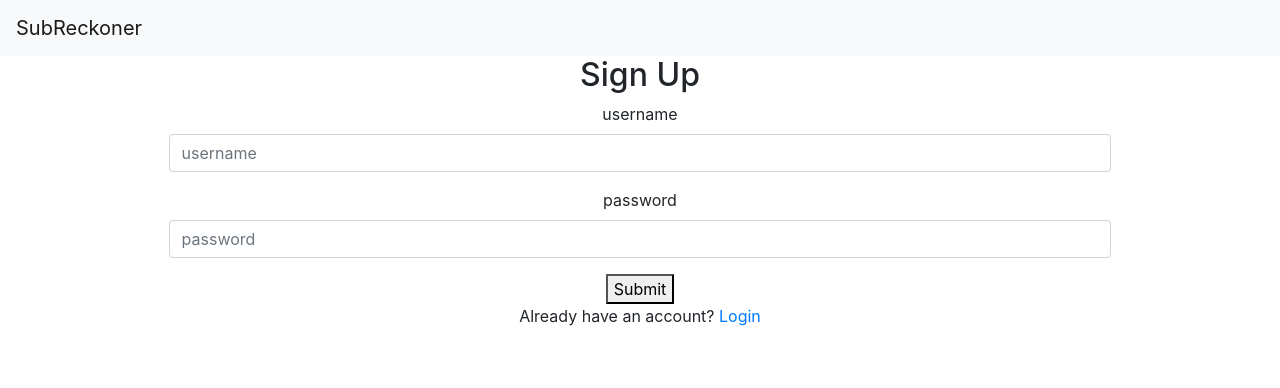
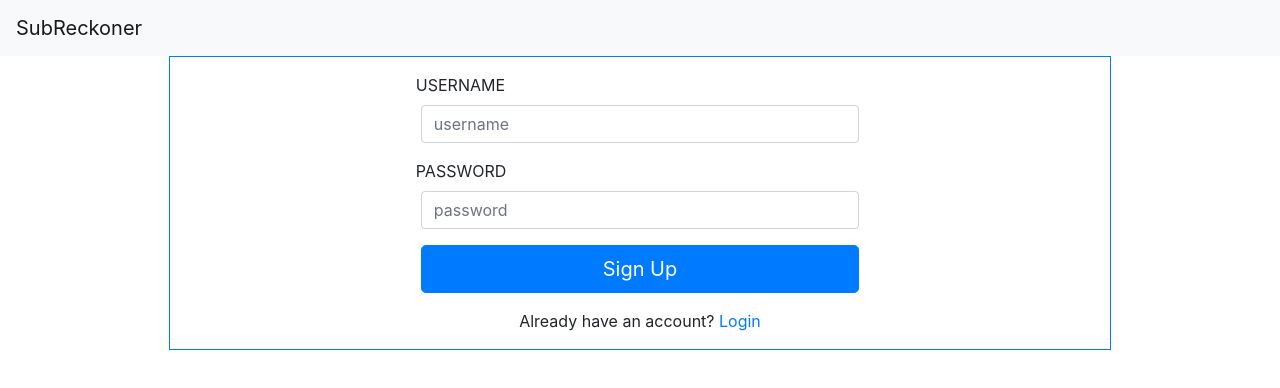
Before and after one commit to ngraton/subscription-frontend-mirror, a React (Create React App) app: page /signup in a window 1280 px wide. Shown: the top 388 px of the page. Built offline with nearby package versions, Linux system fonts and the light colour scheme.

Commit message:
Added container, border, and buttton for signup

```diff
--- a/src/pages/SignupPage.js
+++ b/src/pages/SignupPage.js
@@ -1,5 +1,5 @@
 import React, { Component } from 'react';
-import { Form, Container, Alert } from 'react-bootstrap';
+import { Form, Container, Alert, Button } from 'react-bootstrap';
 import { Link } from 'react-router-dom';
 import AuthenticationsAPI from '../api/AuthenticationsAPI';
 
@@ -41,20 +41,27 @@ class SignupPage extends Component {
     return (
       <Container>
         {this.state.redirectNewSub && window.location.assign('/addsubscription')}
-        <div align='center'>
-        <h2>Sign Up</h2>
+        <div align='center' className='border border-primary'>
         {this.state.errorMessage && <Alert variant='danger'>{this.state.errorMessage}</Alert>}
+        <Container className="w-50 p-3" >
         <Form onSubmit={this.handleSubmit}>
           <Form.Group controlId="formUserName">
-            <Form.Label>username</Form.Label>
+          <div className="form-row align-items-left">
+            <Form.Label>USERNAME</Form.Label>
+            </div>
             <Form.Control type="text" placeholder="username" onChange={this.onChange} required/>
           </Form.Group>
           <Form.Group controlId="formPassword">
-            <Form.Label>password</Form.Label>
+          <div className="form-row align-items-left">
+            <Form.Label>PASSWORD</Form.Label>
+            </div>
             <Form.Control type="password" placeholder="password" onChange={this.onChange} required/>
           </Form.Group>
-          <button type="submit">Submit</button>
+          <Button variant="primary" size="lg" block type="submit">
+              Sign Up
+            </Button>
         </Form>
+        </Container>
         <p>Already have an account? <Link to='/login'>Login</Link></p>
         </div>
       </Container>
```
